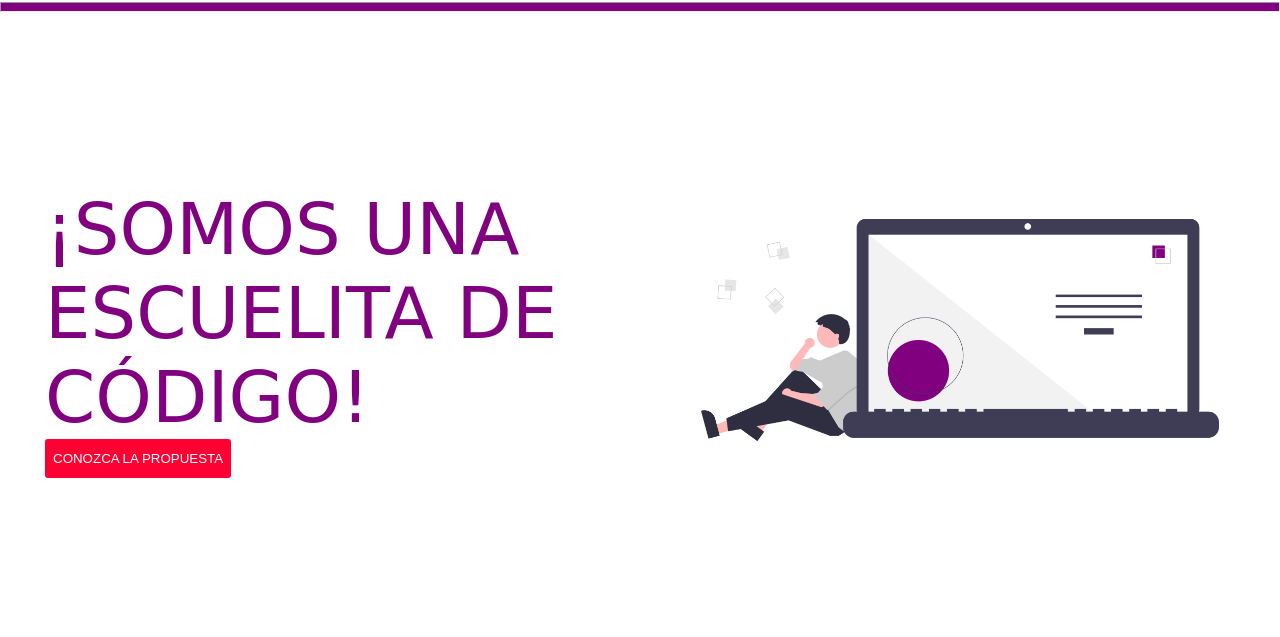
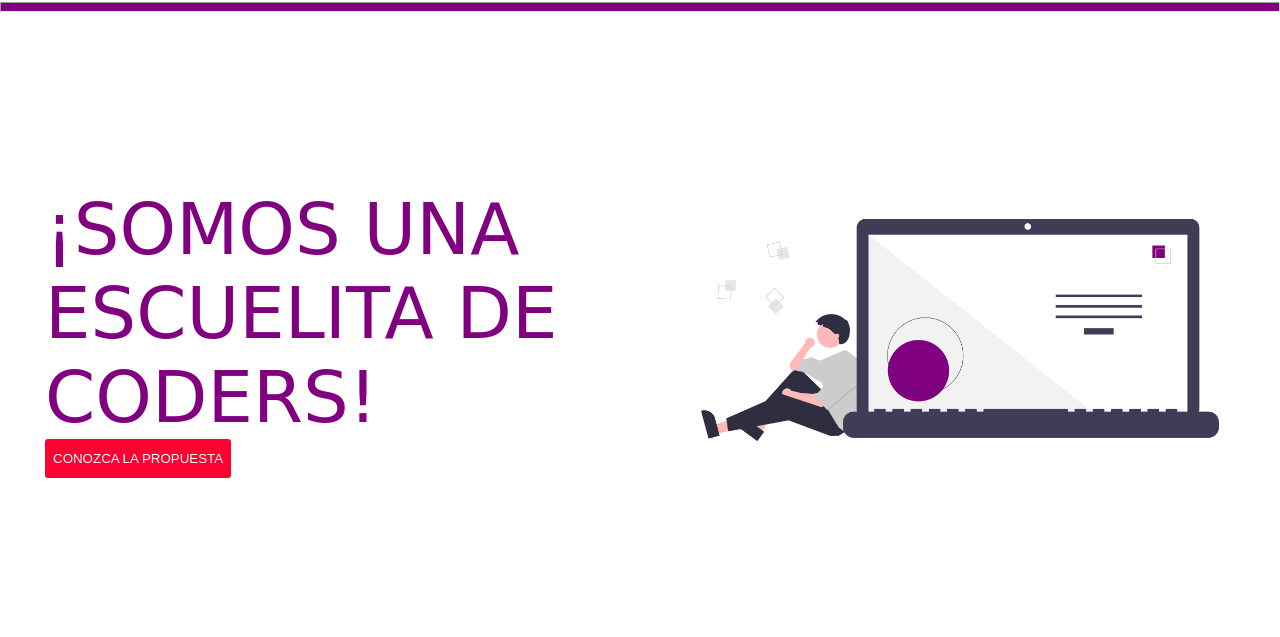
Before and after one commit to joseamadorg/proyecto28115, a plain HTML site: page index.html in a window 1280 px wide. Shown: the part 163-800 px from the top of the page. Drawn offline with nearby package versions, Linux system fonts and the light colour scheme; a web font is replaced by a local one.

Commit message:
Cambiamos index.html el h1

```diff
--- a/index.html
+++ b/index.html
@@ -28,7 +28,7 @@
         <main class="main">
             <section class="hero">
                 <div class="hero__contenedor">
-                    <h1 class="hero__titulo">¡SOMOS UNA <br class="break"> ESCUELITA DE CÓDIGO!</h1>
+                    <h1 class="hero__titulo">¡SOMOS UNA <br class="break"> ESCUELITA DE CODERS!</h1>
                     <button class="btn">CONOZCA LA PROPUESTA</button>
                 </div>
                 <div class="hero__contenedor--img animate__animated animate__fadeInUpBig">
```
